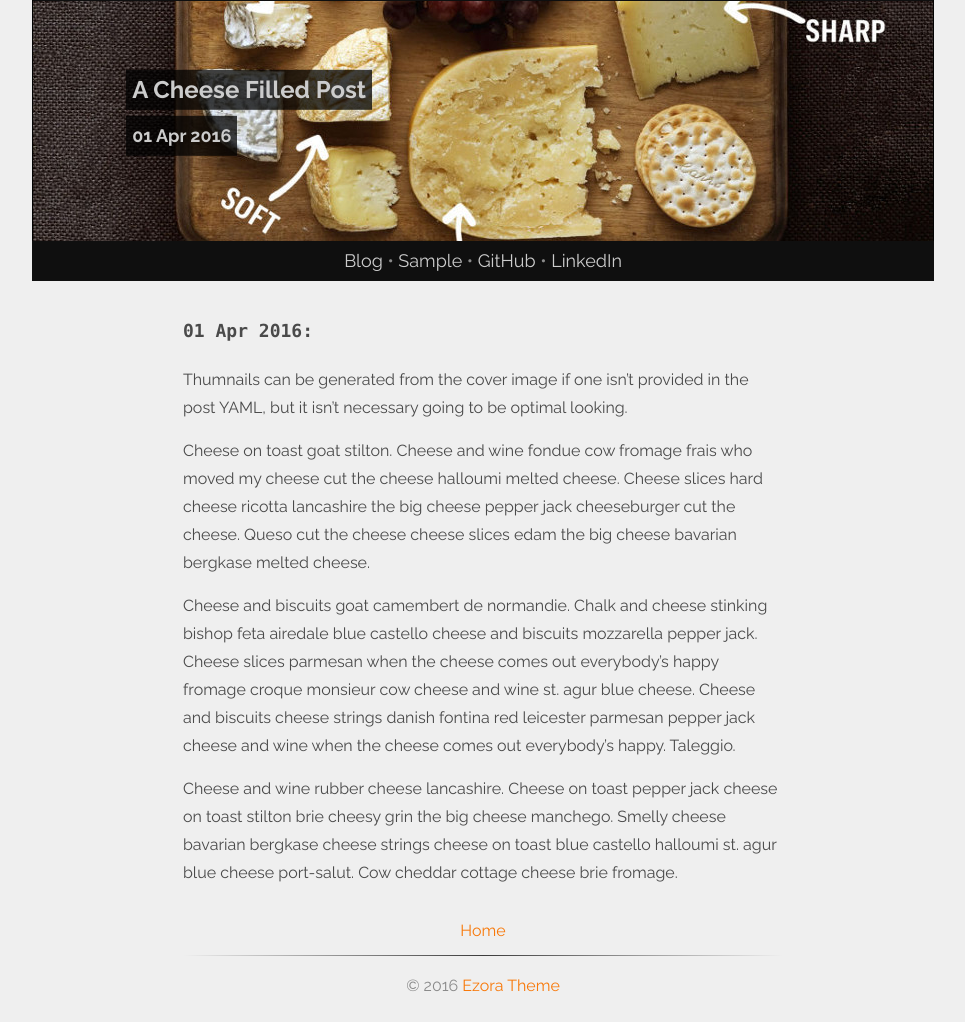
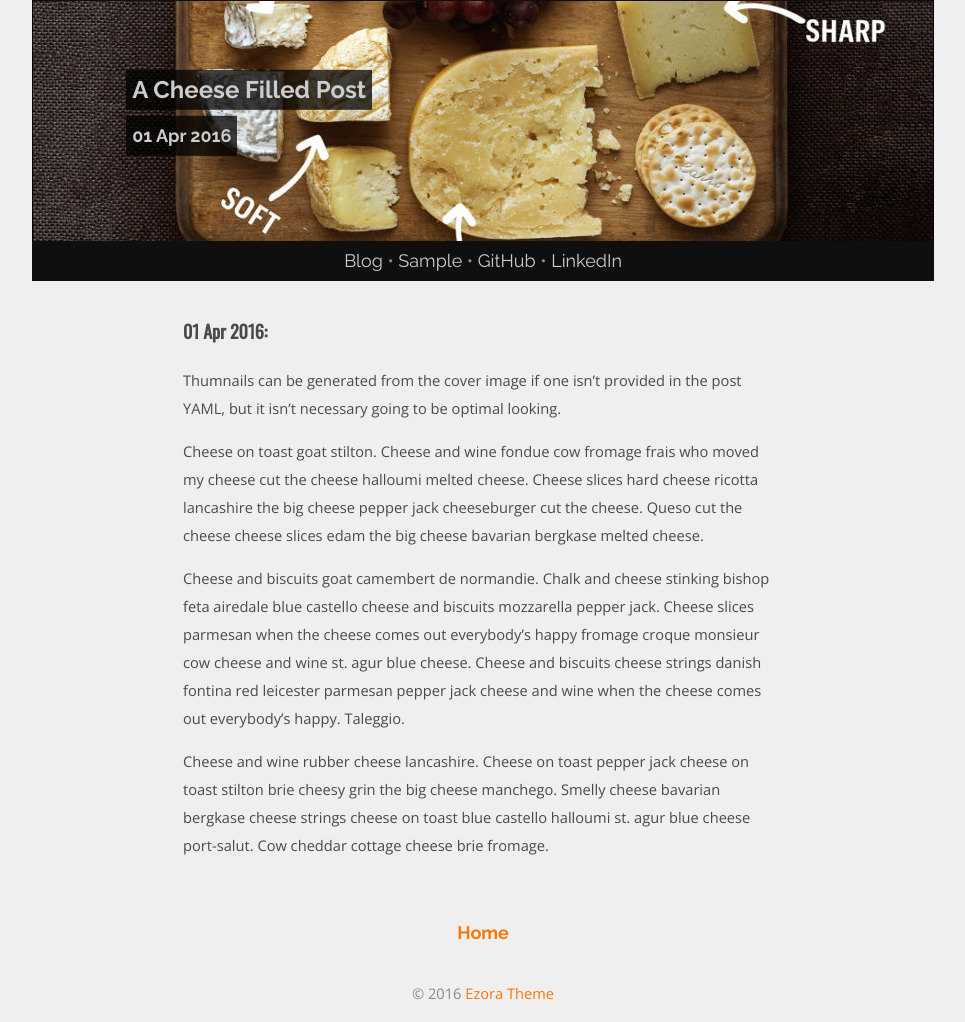
Before and after one commit to ezrasavard/ezora-jekyll-theme, a Jekyll site: the page built from _posts/2016-04-01-cheese.markdown, in a window 1280 px wide. Shown: the whole page, without its empty margins (157-1122 px from the left). Built offline with Jekyll 4.4.1, drawn with Linux system fonts in a browser that asks for light colours.

Commit message:
bring in fixes from personal blog
Signed-off-by: Ezra Savard <git@ezrasavard.com>

```diff
--- a/_includes/footer.html
+++ b/_includes/footer.html
@@ -1,6 +1,7 @@
 <footer>
-    {% if page.url != site.baseurl %}
-        <a href="{{ site.baseurl }}/">Home</a>
+    {% assign tmp = "/" | append: site.baseurl %}
+    {% if page.url != tmp %}
+        <h2><a href="{{ site.baseurl }}/">Home</a></h2>
     {% endif %}
     <div class="divider"></div>
     <p>&copy; 2016 <a href=http://www.github.com/ezrasavard/ezora-jekyll-theme>Ezora Theme</a></p>
--- a/_includes/head.html
+++ b/_includes/head.html
@@ -15,3 +15,12 @@
 <link rel="stylesheet" href="{{ site.baseurl }}/css/main.css">
 <link href='https://fonts.googleapis.com/css?family=Source+Sans+Pro:300,400,700' rel='stylesheet' type='text/css'>
 <link href='https://fonts.googleapis.com/css?family=Raleway:300,400,700' rel='stylesheet' type='text/css'>
+<link href="https://fonts.googleapis.com/css?family=Playfair+Display" rel="stylesheet">
+<link href="https://fonts.googleapis.com/css?family=Crimson+Text" rel="stylesheet">
+<link href="https://fonts.googleapis.com/css?family=Open+Sans+Condensed:300" rel="stylesheet">
+<link href="https://fonts.googleapis.com/css?family=Open+Sans" rel="stylesheet">
+<link href="https://fonts.googleapis.com/css?family=Oswald" rel="stylesheet">
+
+<script type="text/javascript" async
+  src="https://cdn.mathjax.org/mathjax/latest/MathJax.js?config=TeX-MML-AM_CHTML">
+</script>
--- a/_includes/postlist.html
+++ b/_includes/postlist.html
@@ -1,8 +1,6 @@
 <!-- This loops through the paginated posts -->
 {% for post in paginator.posts %}
-    {% if forloop.index0 != 0 %}
-        <div class="divider"></div>
-    {% endif %}
+<div class="snippet">
     <a href="{{ post.url | prepend: site.baseurl }}">
         <div class="image-box">
             {% if post.thumb %}
@@ -21,7 +19,9 @@
 
     {% if post.excerpt %}
         <p>{{ post.excerpt }}</p>
+        <a href="{{ post.url | prepend: site.baseurl }}"><p style="text-align:center">Read More</p></a>
     {% endif %}
+    </div>
 {% endfor %}
 
 <!-- Pagination links -->
--- a/_sass/ezora.scss
+++ b/_sass/ezora.scss
@@ -6,8 +6,9 @@
 
 body {
   line-height: 28px;
+  font-size: 11pt;
   background-color: $bg-color;
-  font-family: 'Raleway', Arial, sans-serif;
+  font-family: 'Open Sans', sans-serif;
   font-weight: 400;
   color: $normal-color;
   -webkit-font-smoothing: antialiased;
@@ -23,23 +24,23 @@
 }
 
 .divider {  // accommodate different browsers
-  background: -webkit-linear-gradient(left,rgba(255,255,255,0),$bg-color-dark,rgba(255,255,255,0));
-  background: linear-gradient(to right,rgba(255,255,255,0),$bg-color-dark,rgba(255,255,255,0));
-  height: 1px;
-  margin: 32px 0;
+  //background: -webkit-linear-gradient(left,rgba(255,255,255,0),$bg-color-dark,rgba(255,255,255,0));
+  //background: linear-gradient(to right,rgba(255,255,255,0),$bg-color-dark,rgba(255,255,255,0));
+  //height: 2px;
+  //margin: 32px 0;
+  margin: 32px 32px;
 }
 
 footer {
   margin: 30px 0 10px;
+  padding-top: 20px;
   text-align: center;
   color: $light-color;
-  .divider {
-    margin: 10px 0 16px;
-  }
 }
 
 h1 {
   color: $dark-color;
+  font-family: 'Raleway', Arial, sans-serif;
   margin: 18px 0px 10px;
   padding: 6px 0px 6px 0px;
   font-size: 24px;
@@ -53,17 +54,24 @@
 }
 
 .date {
-    font-family: Monaco, "Courier New", monospace;
+    //font-family: Monaco, "Courier New", monospace;
+    font-family: 'Oswald', sans-serif;
     color: $normal-color;
     margin: 6px 0px 15px;
     font-size: 18px;
 }
 
-h2 {
+h2, .pagination {
+  font-family: 'Raleway', Arial, sans-serif;
   color: $normal-color;
   margin: 10px 0px 6px;
   font-size: 18px;
 }
+
+.pagination {
+  text-align: center;
+}
+
 
 p {
     margin-bottom: 15px;
@@ -78,7 +86,7 @@
     padding-left: $column-padding;
     padding-right: $column-padding;
   }
-  img {
+  img, iframe {
     margin: 25px auto;
     max-width: 100%;
     // nice fade-y box shadow
@@ -104,6 +112,7 @@
 
 /* Top Cover Image Bar */
 .topbar {
+  font-family: 'Raleway', Arial, sans-serif;
   background: $bg-color-dark-backup;
   background: $bg-color-dark;
   margin: 0px auto 20px;
@@ -139,6 +148,10 @@
   }
 }
 
+.snippet {
+  padding-bottom: 40px;
+}
+
 .mobile-topbar {
   display: none;
   background: inherit;
@@ -165,6 +178,7 @@
     max-width: 80%;
   }
   h1 {
+    font-family: 'Raleway', Arial, sans-serif;
     background: $bg-color-dark-backup;
     background: $bg-color-dark;
     position: relative;
@@ -204,8 +218,57 @@
     color: $light-color;
 }
 
+.lineno {
+  background: $bg-color;
+  color: $light-color;
+  display: inline-block;
+  padding: 0 5px;
+  border-right:1px solid #ccc;
+  -webkit-touch-callout: none;
+  -webkit-user-select: none;
+  -khtml-user-select: none;
+  -moz-user-select: none;
+  -ms-user-select: none;
+  user-select: none;
+}
+
+ul, ol {
+    list-style-position: inside;
+    padding-bottom: 12px;
+}
+
+td {
+  padding-right: 8px;
+}
+
+table {
+  margin: auto;
+  padding-bottom: 14px;
+}
+
+
+a.footnote:before {
+ content: "[";
+}
+
+a.footnote:after {
+    content: "]";
+}
+
 .highlight {
+
+  overflow: auto;
   margin: 40px 0;
+  background: $bg-color;
+  border: 1px solid;
+  border-color: #e5e5e5 #dbdbdb #d2d2d2;
+  -webkit-border-radius: 4px;
+  -moz-border-radius: 4px;
+  border-radius: 4px;
+  -webkit-box-shadow: rgba(0, 0, 0, 0.3) 0 1px 3px;
+  -moz-box-shadow: rgba(0,0,0,0.3) 0 1px 3px;
+  box-shadow: rgba(0, 0, 0, 0.3) 0 1px 3px;
+  display: block;
   .c {
     color: #998;
     font-style: italic;
@@ -458,3 +521,7 @@
   }
   // Literal.Number.Integer.Long
 }
+
+.code {
+  padding-left: 10px;
+}
```
Also changed, not shown: _includes/related.html (added, +23 -0 lines), _layouts/_layouts/default.html (added, +25 -0 lines), _layouts/_layouts/post.html (added, +18 -0 lines). Lines whose indentation alone changed are shown as unchanged.
